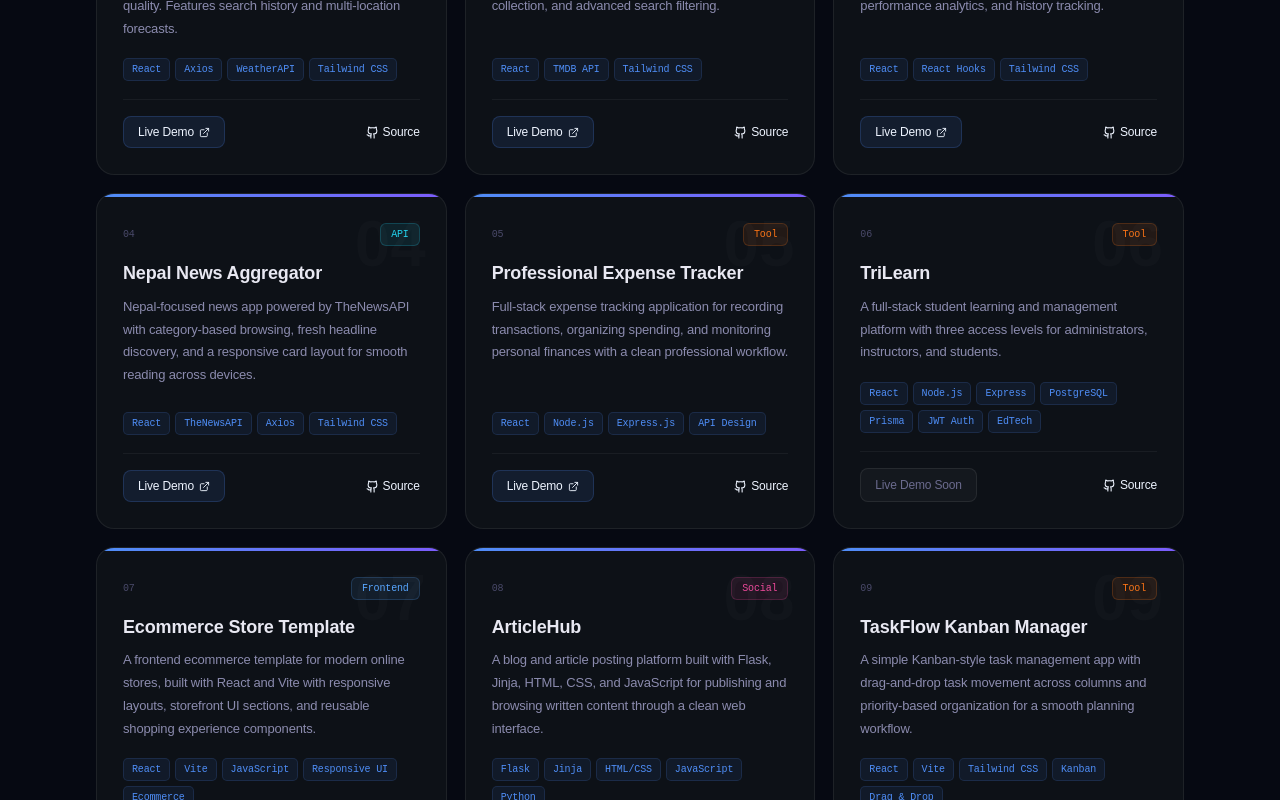
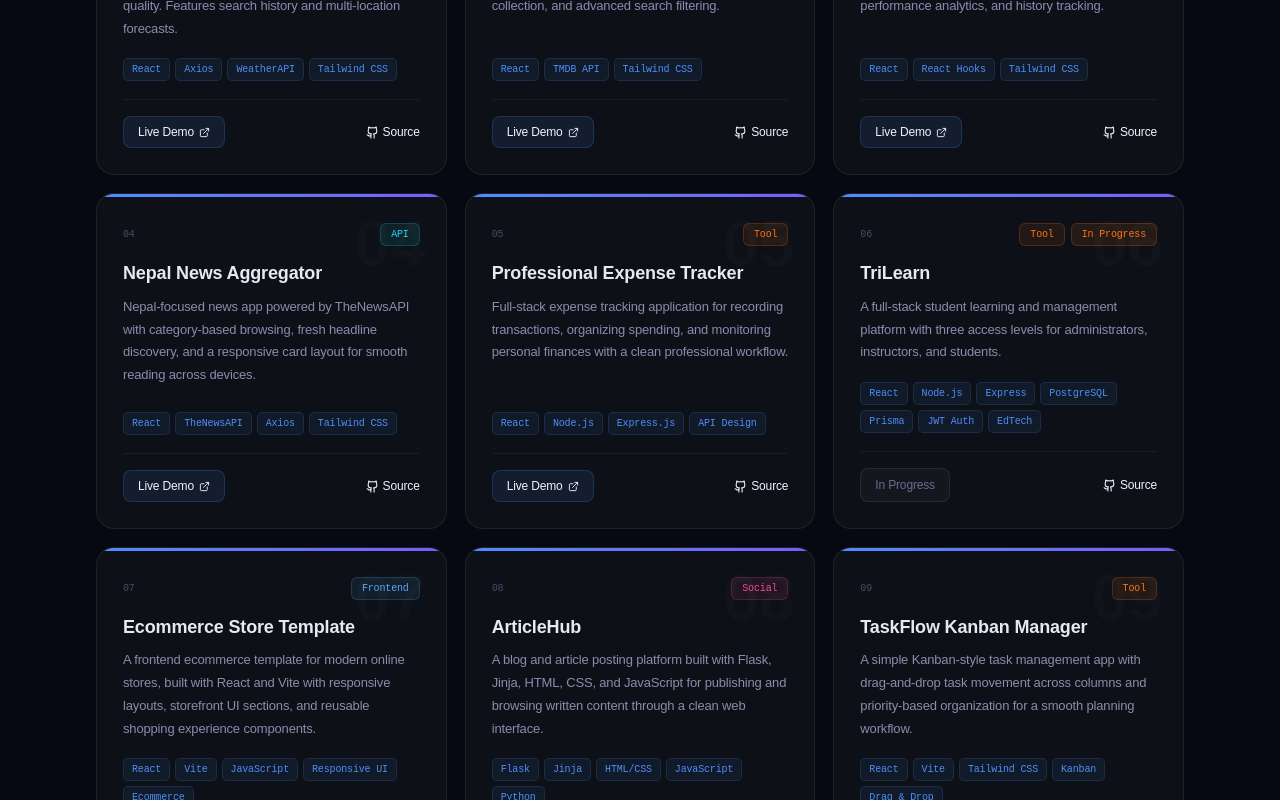
Before and after one commit to Arman-techiee/portfolio, a React (Vite) app: page /#/projects in a window 1280 px wide. Shown: the part 637-1437 px from the top of the page. Built offline with nearby package versions, Linux system fonts and the light colour scheme.

Commit message:
feat: show In Progress badge for projects without live URLs

```diff
--- a/src/components/sections/ProjectCard.jsx
+++ b/src/components/sections/ProjectCard.jsx
@@ -19,7 +19,10 @@ const ProjectCard = ({ project }) => {
       {/* Header row */}
       <div className="flex items-start justify-between mb-4">
         <span className="font-mono text-xs text-text-muted">{project.num}</span>
+        <div className="flex flex-wrap justify-end gap-1.5">
           <Badge label={project.category} color={badgeColor} />
+          {project.status ? <Badge label={project.status} color="orange" /> : null}
+        </div>
       </div>
 
       {/* Title */}
@@ -41,6 +44,7 @@ const ProjectCard = ({ project }) => {
 
       {/* Bottom bar */}
       <div className="flex items-center justify-between pt-4 border-t border-[var(--border)]">
+        {project.liveUrl ? (
           <a
             href={project.liveUrl}
             target="_blank"
@@ -50,6 +54,11 @@ const ProjectCard = ({ project }) => {
             Live Demo
             <ExternalLink size={13} />
           </a>
+        ) : (
+          <span className="inline-flex items-center rounded-md border border-orange-500/20 bg-orange-500/10 px-2.5 py-1 text-xs font-medium font-mono text-orange-400">
+            {project.status || 'In Progress'}
+          </span>
+        )}
         <a
           href={project.githubUrl}
           target="_blank"
--- a/src/constants/index.js
+++ b/src/constants/index.js
@@ -269,6 +269,7 @@ export const PROJECTS = [
       { label: "EdTech", color: "blue" }
     ],
     category: "Tool",
+    status: "In Progress",
     liveUrl: null,
     githubUrl: "https://github.com/Arman-techiee/TriLearn.git",
     featured: false
--- a/src/pages/Home.jsx
+++ b/src/pages/Home.jsx
@@ -229,7 +229,14 @@ const Home = () => {
                   <div style={{ position: 'absolute', top: 0, left: 0, right: 0, height: '1px', background: 'linear-gradient(90deg, transparent, rgba(79,142,247,0.5), rgba(124,92,252,0.5), transparent)' }} />
                   <div style={{ display: 'flex', justifyContent: 'space-between', marginBottom: '18px' }}>
                     <span style={{ fontFamily: "'JetBrains Mono', monospace", fontSize: '11px', color: '#4A4A6A' }}>{p.num}</span>
-                    <span style={{ padding: '3px 10px', borderRadius: '6px', background: 'rgba(0,217,181,0.09)', border: '1px solid rgba(0,217,181,0.2)', fontSize: '10px', color: '#00D9B5', fontFamily: "'JetBrains Mono', monospace" }}>{p.category}</span>
+                    <div style={{ display: 'flex', flexWrap: 'wrap', justifyContent: 'flex-end', gap: '6px' }}>
+                      <span style={{ padding: '3px 10px', borderRadius: '6px', background: 'rgba(0,217,181,0.09)', border: '1px solid rgba(0,217,181,0.2)', fontSize: '10px', color: '#00D9B5', fontFamily: "'JetBrains Mono', monospace" }}>{p.category}</span>
+                      {p.status ? (
+                        <span style={{ padding: '3px 10px', borderRadius: '6px', background: 'rgba(249,115,22,0.1)', border: '1px solid rgba(249,115,22,0.22)', fontSize: '10px', color: '#F97316', fontFamily: "'JetBrains Mono', monospace" }}>
+                          {p.status}
+                        </span>
+                      ) : null}
+                    </div>
                   </div>
                   <h3 style={{ fontFamily: "'Syne', sans-serif", fontWeight: 700, fontSize: '17px', color: '#E8E8F2', marginBottom: '10px', lineHeight: 1.3 }}>{p.title}</h3>
                   <p style={{ fontSize: '13px', color: '#8B8BAE', lineHeight: 1.7, marginBottom: '18px', flex: 1 }}>{p.description}</p>
@@ -239,7 +246,13 @@ const Home = () => {
                     ))}
                   </div>
                   <div style={{ display: 'flex', alignItems: 'center', justifyContent: 'space-between', borderTop: '1px solid rgba(255,255,255,0.05)', paddingTop: '14px' }}>
-                    <a href={p.liveUrl} target="_blank" rel="noopener noreferrer" style={{ display: 'inline-flex', alignItems: 'center', gap: '4px', fontSize: '13px', color: '#4F8EF7', fontWeight: 500, textDecoration: 'none' }}>Live Demo <ExternalLink size={11} /></a>
+                    {p.liveUrl ? (
+                      <a href={p.liveUrl} target="_blank" rel="noopener noreferrer" style={{ display: 'inline-flex', alignItems: 'center', gap: '4px', fontSize: '13px', color: '#4F8EF7', fontWeight: 500, textDecoration: 'none' }}>Live Demo <ExternalLink size={11} /></a>
+                    ) : (
+                      <span style={{ display: 'inline-flex', alignItems: 'center', gap: '4px', padding: '4px 10px', borderRadius: '6px', background: 'rgba(249,115,22,0.1)', border: '1px solid rgba(249,115,22,0.22)', fontSize: '11px', color: '#F97316', fontWeight: 600, fontFamily: "'JetBrains Mono', monospace" }}>
+                        {p.status || 'In Progress'}
+                      </span>
+                    )}
                     <a href={p.githubUrl} target="_blank" rel="noopener noreferrer" className="inline-flex items-center gap-1 text-[11px] text-[#4A4A6A] no-underline transition-colors duration-200 hover:text-[#8B8BAE]">
                       <Github size={12} /> GitHub
                     </a>
--- a/src/pages/Projects.jsx
+++ b/src/pages/Projects.jsx
@@ -82,7 +82,14 @@ const Projects = () => {
                       {/* Category + num row */}
                       <div style={{ display: 'flex', alignItems: 'center', justifyContent: 'space-between', marginBottom: '16px' }}>
                         <span style={{ fontFamily: "'JetBrains Mono', monospace", fontSize: '10px', color: '#4A4A6A' }}>{p.num}</span>
-                        <span style={{ padding: '3px 10px', borderRadius: '6px', background: ca.bg, border: `1px solid ${ca.border}`, fontSize: '10px', color: ca.text, fontFamily: "'JetBrains Mono', monospace" }}>{p.category}</span>
+                        <div style={{ display: 'flex', flexWrap: 'wrap', justifyContent: 'flex-end', gap: '6px' }}>
+                          <span style={{ padding: '3px 10px', borderRadius: '6px', background: ca.bg, border: `1px solid ${ca.border}`, fontSize: '10px', color: ca.text, fontFamily: "'JetBrains Mono', monospace" }}>{p.category}</span>
+                          {p.status ? (
+                            <span style={{ padding: '3px 10px', borderRadius: '6px', background: 'rgba(249,115,22,0.1)', border: '1px solid rgba(249,115,22,0.22)', fontSize: '10px', color: '#F97316', fontFamily: "'JetBrains Mono', monospace" }}>
+                              {p.status}
+                            </span>
+                          ) : null}
+                        </div>
                       </div>
 
                       <h3 style={{ fontFamily: "'Syne', sans-serif", fontWeight: 700, fontSize: '18px', color: '#E8E8F2', lineHeight: 1.3, marginBottom: '10px' }}>{p.title}</h3>
@@ -103,7 +110,7 @@ const Projects = () => {
                           </a>
                         ) : (
                           <span style={{ display: 'inline-flex', alignItems: 'center', gap: '5px', padding: '7px 14px', background: 'rgba(255,255,255,0.03)', border: '1px solid rgba(255,255,255,0.08)', borderRadius: '8px', fontSize: '12px', color: '#6B6B8E', fontWeight: 500, minWidth: 'fit-content' }}>
-                            Live Demo Soon
+                            {p.status || 'In Progress'}
                           </span>
                         )}
                         {p.githubUrl ? (
```
Lines whose indentation alone changed are shown as unchanged.
